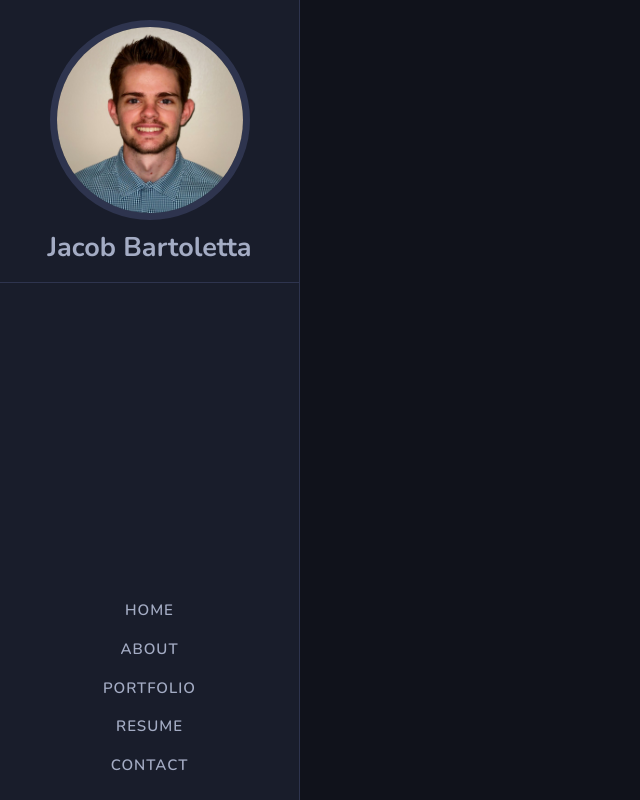
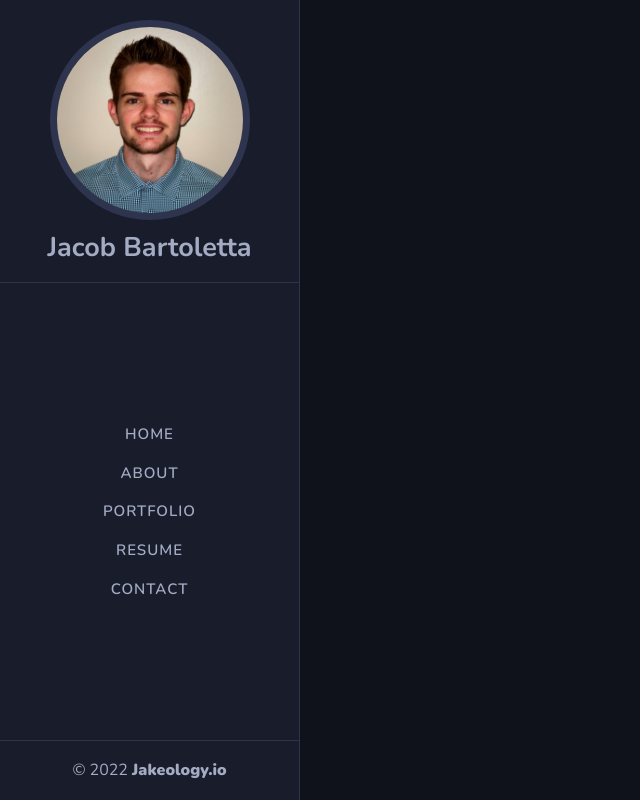
Before and after one commit to Jakeology/react-portfolio, a React (Create React App) app: page / in a window 1280 px wide. Shown: the whole page, without its empty margins (0-640 px from the left). Built offline with nearby package versions, Linux system fonts and the light colour scheme.

Commit message:
added copyright to bottom of nav bar component

```diff
--- a/src/components/Nav/index.js
+++ b/src/components/Nav/index.js
@@ -25,6 +25,12 @@ function Nav(props) {
             </li>
           ))}
         </ul>
+        <p className="header-copyright">
+          &copy; 2022{" "}
+          <b>
+            <a href="/">Jakeology.io</a>
+          </b>
+        </p>
       </nav>
     </header>
   );
--- a/src/index.css
+++ b/src/index.css
@@ -8,7 +8,11 @@
 
 a {
   text-decoration: none;
-  color: #445877;
+  color: #a4acc4;
+}
+
+b {
+  font-weight: 900;
 }
 
 img {
@@ -97,3 +101,13 @@ header h2 {
   overflow: hidden;
   z-index: 1;
 }
+
+.header-copyright {
+  display: block;
+  width: 100%;
+  text-align: center;
+  margin-bottom: 0;
+  font-size: 1rem;
+  padding: 15px 0;
+  border-top: 1px solid #2e344e;
+}
```
